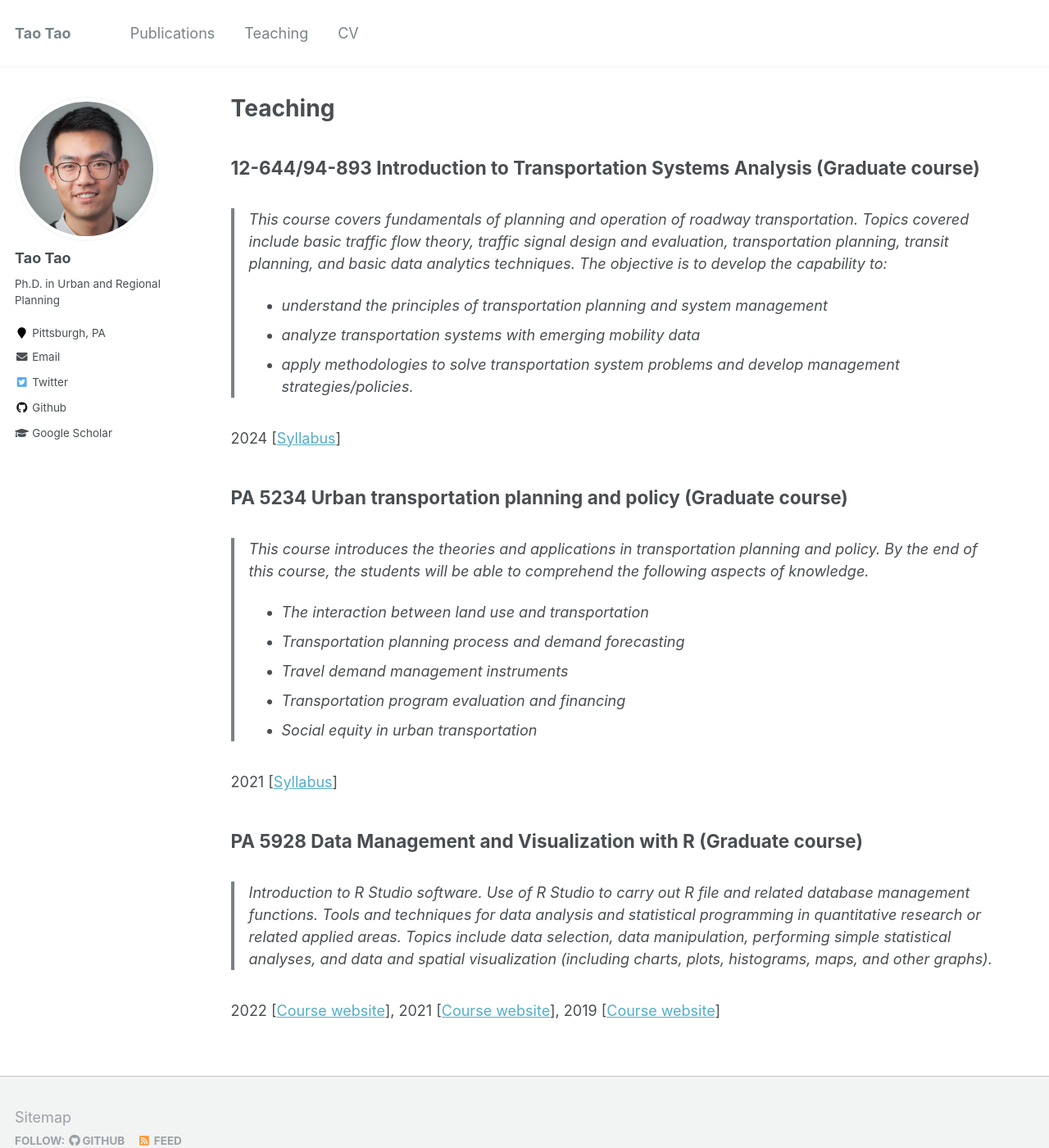
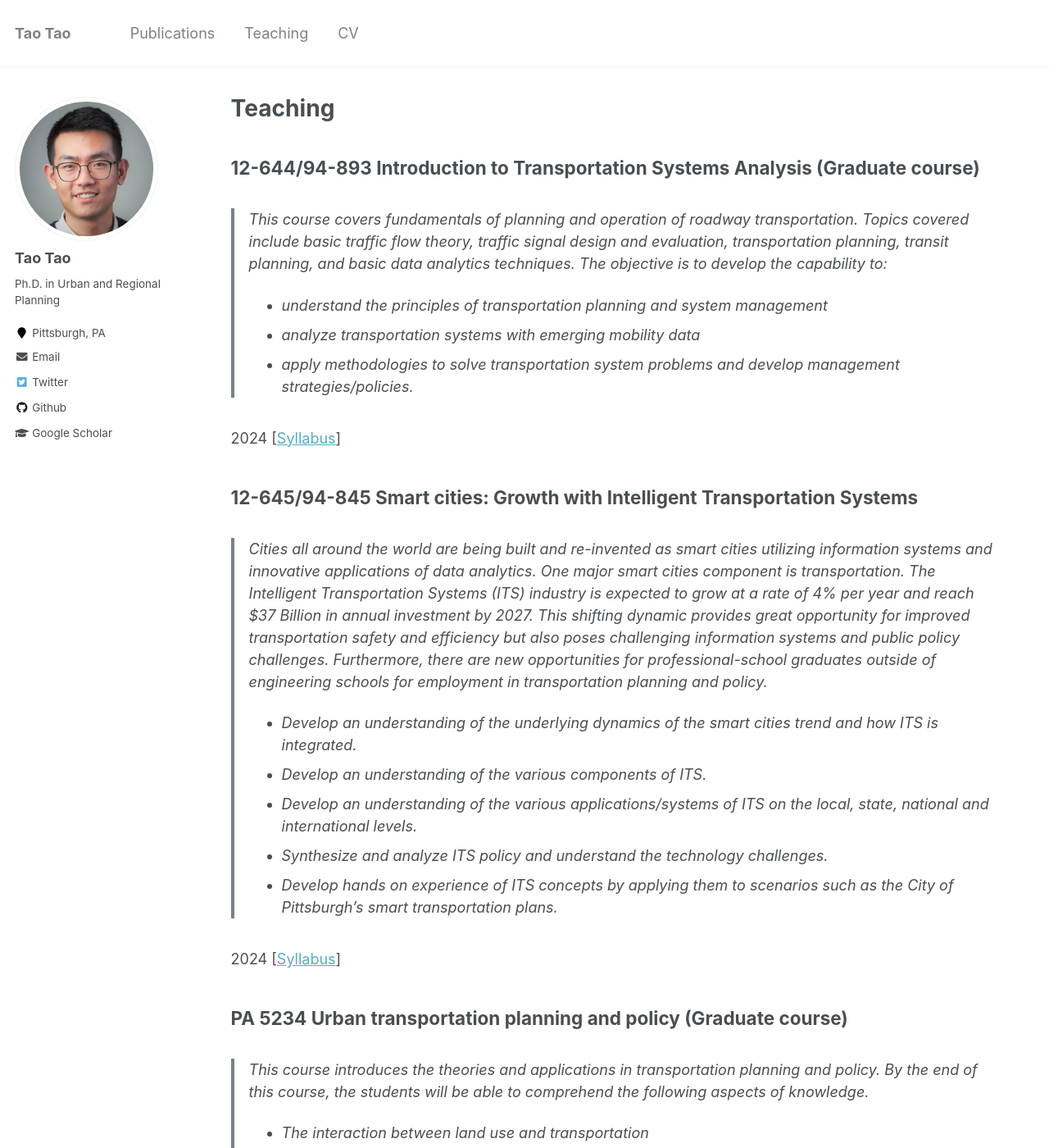
Before and after one commit to vtao1989/blog, a Jekyll site: the page built from _pages/teaching.md, in a window 1280 px wide and 1400 px high. Shown: the whole window at 82% size. Built offline with Jekyll 4.4.1, drawn with Linux system fonts in a browser that asks for light colours.

Commit message:
Update teaching page with additional topics in the graduate course and add new course on smart cities and intelligent transportation systems

```diff
--- a/_pages/teaching.md
+++ b/_pages/teaching.md
@@ -13,6 +13,17 @@ author_profile: true
 - apply methodologies to solve transportation system problems and develop management strategies/policies.
 
 2024 [[Syllabus](/files/Syllabus_intro_to_trans_sys_analysis_Fall_2024.pdf)]
+
+## 12-645/94-845 Smart cities: Growth with Intelligent Transportation Systems
+
+> Cities all around the world are being built and re-invented as smart cities utilizing information systems and innovative applications of data analytics.  One major smart cities component is transportation.  The Intelligent Transportation Systems (ITS) industry is expected to grow at a rate of 4% per year and reach $37 Billion in annual investment by 2027.  This shifting dynamic provides great opportunity for improved transportation safety and efficiency but also poses challenging information systems and public policy challenges. Furthermore, there are new opportunities for professional-school graduates outside of engineering schools for employment in transportation planning and policy.
+- Develop an understanding of the underlying dynamics of the smart cities trend and how ITS is integrated.
+- Develop an understanding of the various components of ITS.
+- Develop an understanding of the various applications/systems of ITS on the local, state, national and international levels.
+- Synthesize and analyze ITS policy and understand the technology challenges.
+- Develop hands on experience of ITS concepts by applying them to scenarios such as the City of Pittsburgh’s smart transportation plans.
+
+2024 [[Syllabus](/files/Syllabus_ITS_2024.pdf)]
 
 ## PA 5234 Urban transportation planning and policy (Graduate course)
 
```
Also changed, not shown: 2 other files.
